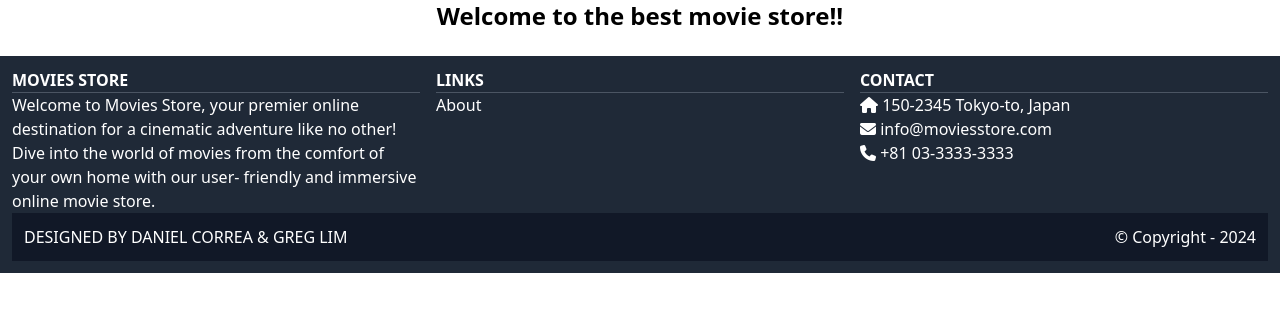
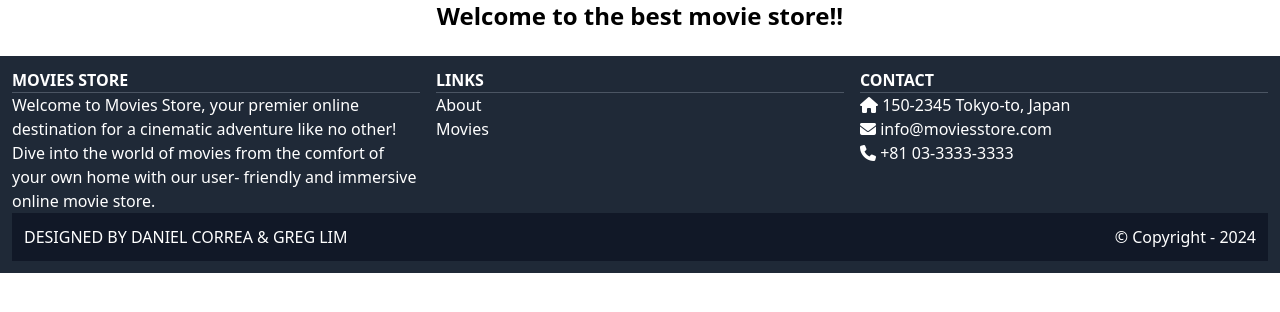
Before and after one commit to DanielMagero/DjangoLearning, a Django app: page / in a window 1280 px wide. Shown: the part 184-496 px from the top of the page. Run offline with Django 5.2, Linux system fonts and the light colour scheme; some libraries are stand-ins or nearby versions.

Commit message:
adding link to movies

```diff
--- a/FirstProject/moviestore/moviestore/templates/base.html
+++ b/FirstProject/moviestore/moviestore/templates/base.html
@@ -55,6 +55,9 @@
           <p><a class="text-white hover:text-gray-300" href="{% url 'home.about' %}">
               About
             </a></p>
+          <p><a class="text-white hover:text-gray-300" href="{% url 'movies.index' %}">
+              Movies
+            </a></p>
         </div>
         <div class="flex flex-col">
           <b>CONTACT</b>
```
